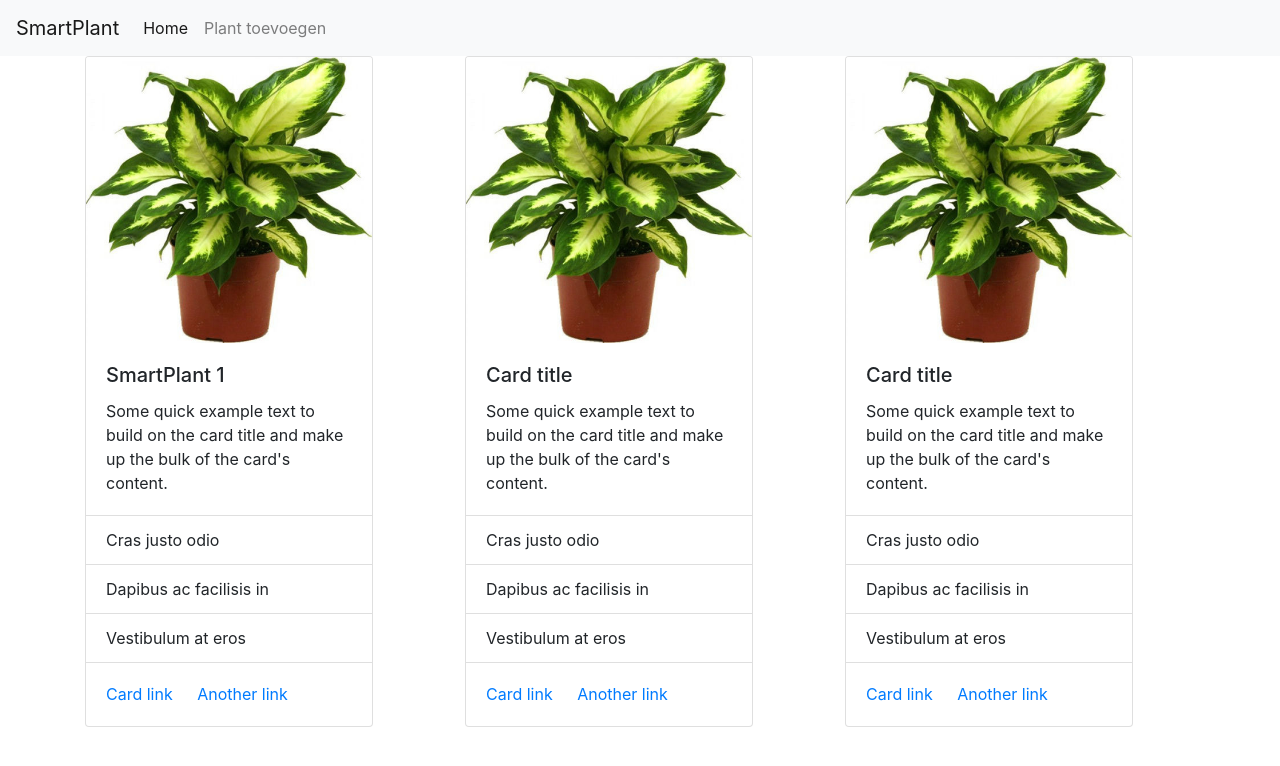
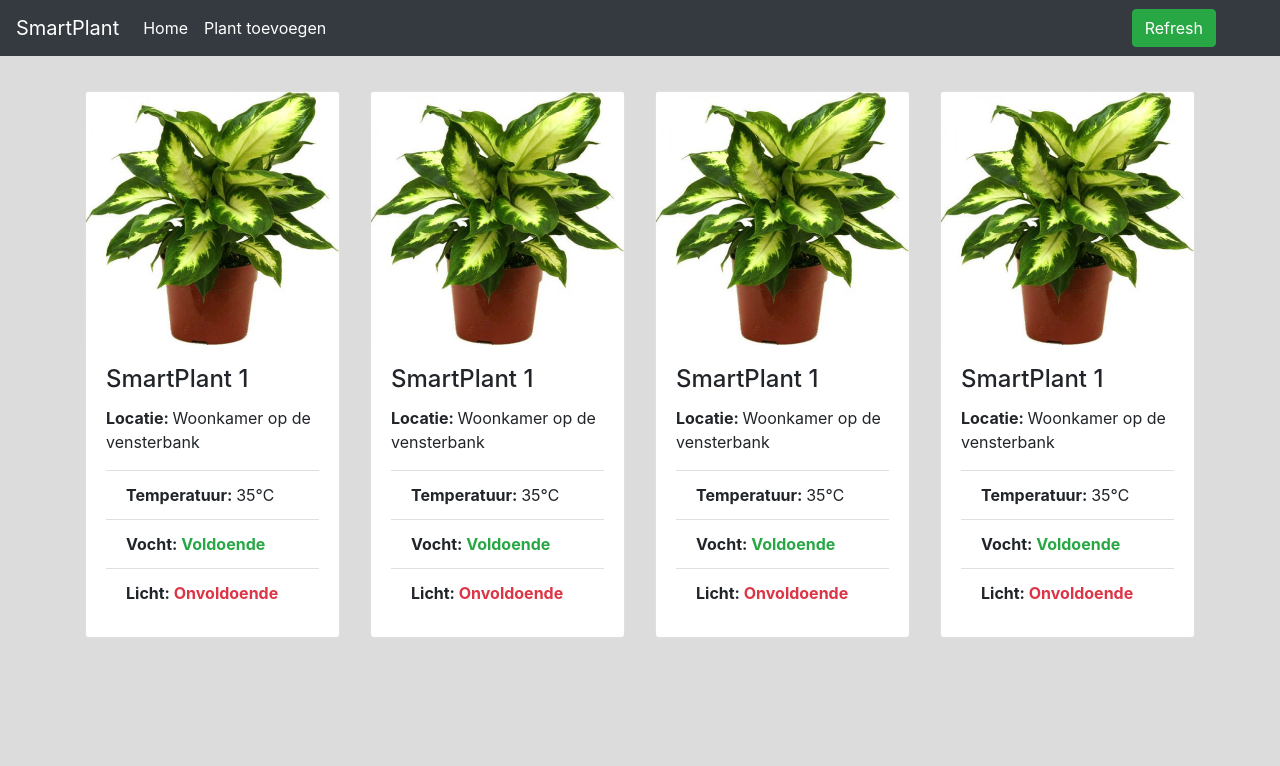
Before and after one commit to r8420/1st-KBS-project--Smartplant, a PHP site: page / in a window 1280 px wide. Shown: the top 766 px of the page. Run offline with PHP 8.4, Linux system fonts and the light colour scheme.

Commit message:
html aangepast

```diff
--- a/index.html
+++ b/index.html
@@ -11,9 +11,9 @@
 
     <title>Hello, world!</title>
   </head>
-  <body>
-        <nav class="navbar navbar-expand-lg navbar-light bg-light">
-                <a class="navbar-brand" href="#">SmartPlant</a>
+  <body class="bg-gainsboro">
+        <nav class="navbar navbar-expand-lg navbar-dark bg-dark">
+                <a class="navbar-brand text-white" href="#">SmartPlant</a>
                 <button class="navbar-toggler" type="button" data-toggle="collapse" data-target="#navbarSupportedContent" aria-controls="navbarSupportedContent" aria-expanded="false" aria-label="Toggle navigation">
                   <span class="navbar-toggler-icon"></span>
                 </button>
@@ -21,71 +21,78 @@
                 <div class="collapse navbar-collapse" id="navbarSupportedContent">
                   <ul class="navbar-nav mr-auto">
                     <li class="nav-item active">
-                      <a class="nav-link" href="#">Home <span class="sr-only">(current)</span></a>
+                      <a class="nav-link text-white" href="#">Home <span class="sr-only">(current)</span></a>
                     </li>
                     <li class="nav-item">
-                      <a class="nav-link" href="#">Plant toevoegen</a>
+                      <a class="nav-link text-white" href="#">Plant toevoegen</a>
                     </li>
                   </ul>
+                  <button class="btn btn-success my-2 my-sm-0 mr-5" >Refresh</button>
                 </div>
               </nav>
 
     <div class="container">
         <div class="row plant">
             <div class="col">
-                <div class="card" style="width: 18rem;">
-                    <img src="img/plant.jpg" class="card-img-top" alt="...">
+              <div class="card mb-4">
+                <img class="card-img-top" src="img/plant.jpg" alt="Card image cap">
                 <div class="card-body">
-                      <h5 class="card-title">SmartPlant 1</h5>
-                      <p class="card-text">Some quick example text to build on the card title and make up the bulk of the card's content.</p>
-                    </div>
+                  <h4 class="card-title"><a>SmartPlant 1</a></h4>
+                  <p class="card-text"><b>Locatie: </b>Woonkamer op de vensterbank</p>
                   <ul class="list-group list-group-flush">
-                      <li class="list-group-item">Cras justo odio</li>
-                      <li class="list-group-item">Dapibus ac facilisis in</li>
-                      <li class="list-group-item">Vestibulum at eros</li>
+                    <li class="list-group-item"><b>Temperatuur: </b> 35&#x2103;</li>
+                    <li class="list-group-item"><b>Vocht: <span class="text-success">Voldoende</span></b></li>
+                    <li class="list-group-item"><b>Licht: <span class="text-danger">Onvoldoende</span></b></li>
                   </ul>
-                    <div class="card-body">
-                      <a href="#" class="card-link">Card link</a>
-                      <a href="#" class="card-link">Another link</a>
                 </div>
               </div>
             </div>
+
             <div class="col">
-                <div class="card" style="width: 18rem;">
-                    <img src="img/plant.jpg" class="card-img-top" alt="...">
+              <div class="card mb-4">
+                <img class="card-img-top" src="img/plant.jpg" alt="Card image cap">
                 <div class="card-body">
-                      <h5 class="card-title">Card title</h5>
-                      <p class="card-text">Some quick example text to build on the card title and make up the bulk of the card's content.</p>
-                    </div>
+                  <h4 class="card-title"><a>SmartPlant 1</a></h4>
+                  <p class="card-text"><b>Locatie: </b>Woonkamer op de vensterbank</p>
                   <ul class="list-group list-group-flush">
-                      <li class="list-group-item">Cras justo odio</li>
-                      <li class="list-group-item">Dapibus ac facilisis in</li>
-                      <li class="list-group-item">Vestibulum at eros</li>
+                    <li class="list-group-item"><b>Temperatuur: </b> 35&#x2103;</li>
+                    <li class="list-group-item"><b>Vocht: <span class="text-success">Voldoende</span></b></li>
+                    <li class="list-group-item"><b>Licht: <span class="text-danger">Onvoldoende</span></b></li>
                   </ul>
-                    <div class="card-body">
-                      <a href="#" class="card-link">Card link</a>
-                      <a href="#" class="card-link">Another link</a>
                 </div>
               </div>
             </div>
+
             <div class="col">
-                <div class="card" style="width: 18rem;">
-                    <img src="img/plant.jpg" class="card-img-top" alt="...">
+              <div class="card mb-4">
+                <img class="card-img-top" src="img/plant.jpg" alt="Card image cap">
                 <div class="card-body">
-                      <h5 class="card-title">Card title</h5>
-                      <p class="card-text">Some quick example text to build on the card title and make up the bulk of the card's content.</p>
-                    </div>
+                  <h4 class="card-title"><a>SmartPlant 1</a></h4>
+                  <p class="card-text"><b>Locatie: </b>Woonkamer op de vensterbank</p>
                   <ul class="list-group list-group-flush">
-                      <li class="list-group-item">Cras justo odio</li>
-                      <li class="list-group-item">Dapibus ac facilisis in</li>
-                      <li class="list-group-item">Vestibulum at eros</li>
+                    <li class="list-group-item"><b>Temperatuur: </b> 35&#x2103;</li>
+                    <li class="list-group-item"><b>Vocht: <span class="text-success">Voldoende</span></b></li>
+                    <li class="list-group-item"><b>Licht: <span class="text-danger">Onvoldoende</span></b></li>
                   </ul>
-                    <div class="card-body">
-                      <a href="#" class="card-link">Card link</a>
-                      <a href="#" class="card-link">Another link</a>
                 </div>
               </div>
             </div>
+
+            <div class="col">
+              <div class="card mb-4">
+                <img class="card-img-top" src="img/plant.jpg" alt="Card image cap">
+                <div class="card-body">
+                  <h4 class="card-title"><a>SmartPlant 1</a></h4>
+                  <p class="card-text"><b>Locatie: </b>Woonkamer op de vensterbank</p>
+                  <ul class="list-group list-group-flush">
+                    <li class="list-group-item"><b>Temperatuur: </b> 35&#x2103;</li>
+                    <li class="list-group-item"><b>Vocht: <span class="text-success">Voldoende</span></b></li>
+                    <li class="list-group-item"><b>Licht: <span class="text-danger">Onvoldoende</span></b></li>
+                  </ul>
+                </div>
+              </div>
+            </div>
+
         </div>
     </div>
 
--- a/style.css
+++ b/style.css
@@ -1,3 +1,19 @@
 .plant {
+margin-top: 35px;
+}
 
+.donker_blue {
+    background-color: #9D69A3;
 }
+
+.bg-gainsboro {
+    background-color: #DCDCDC;
+}
+
+.bg-white-transparent {
+    background-color: rgba(255,255,255, 0.3) !important;
+}
+
+.navbar-toggler-icon {
+    color: white !important;
+}
```
Lines whose indentation alone changed are shown as unchanged.
